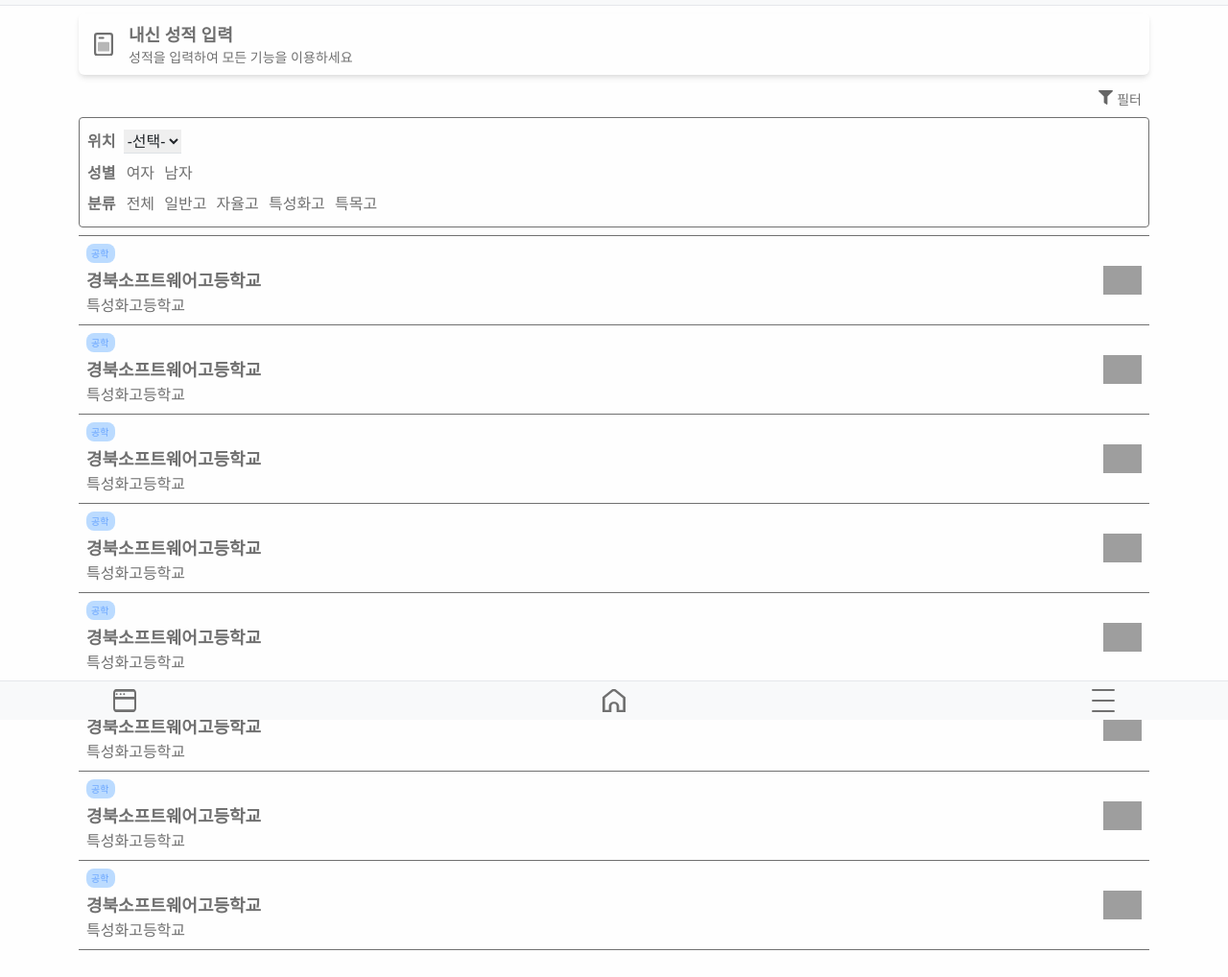
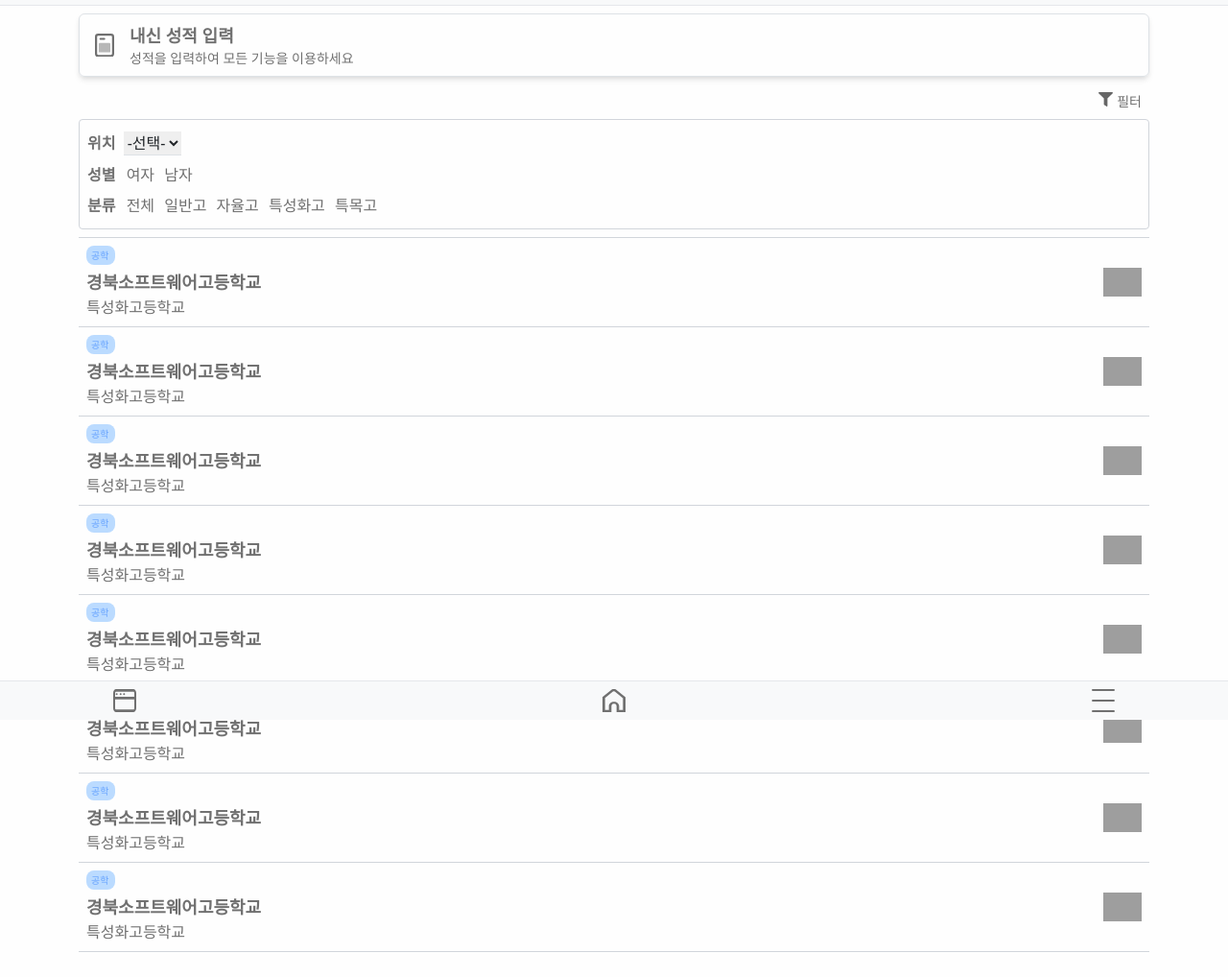
Before and after one commit to GoGoing-babo/front-end, a plain HTML site: page index.html in a window 1280 px wide. Shown: the part 50-1068 px from the top of the page at 96% size. Before the commit the page ends 1040 px from the top, so only its background shows below. Drawn offline with nearby package versions, Linux system fonts and the light colour scheme; grey boxes are pictures that could not be loaded.

Commit message:
modify index bg color

```diff
--- a/index.html
+++ b/index.html
@@ -110,7 +110,7 @@
     <div class="container pt-2 flex-1 mt-14">
 
       <!-- // 내신 성적 입력 -->
-      <div class="mb-2 border-none border-base-color py-2 justify-between rounded-md shadow-md">
+      <div class="mb-2 border border-gray-300 py-2 justify-between rounded-md shadow-md">
         <div class="flex px-2 ">
           <div class="self-center mr-4 ml-2">
             <svg id="today" xmlns="http://www.w3.org/2000/svg" width="20" height="24.444" viewBox="0 0 20 24.444">
@@ -128,7 +128,7 @@
       </div>
 
       <!-- // filter -->
-      <div class="flex justify-end pr-2 py-2 text-center border-base-color self-center">
+      <div class="flex justify-end pr-2 py-2 text-center border-gray-300 self-center">
         <div class="pr-1">
           <svg xmlns="http://www.w3.org/2000/svg" width="15" height="15" viewBox="0 0 20 20">
             <path id="filter" d="M19.062,0H.939A.938.938,0,0,0,.276,1.6L7.5,8.826v8.049a.938.938,0,0,0,.4.768l3.125,2.187a.938.938,0,0,0,1.475-.768V8.826L19.725,1.6A.938.938,0,0,0,19.062,0Z" transform="translate(0)" fill="rgba(0,0,0,0.6)"/>
@@ -138,12 +138,12 @@
           <p class="text-sm base-color m-0">필터</p>
         </div>
       </div>
-      <div class="flex flex-wrap mb-2 border-1 border-base-color py-2 justify-between rounded">
+      <div class="flex flex-wrap mb-2 border-1 border-gray-300 py-2 justify-between rounded">
         <div class="flex-col pl-2">
           <div class="my-1">
             <span class="text-base font-bold base-color mr-1">위치</span>
             <span>
-              <select name="area" id="area" class="border-bottom">
+              <select name="area" id="area" class="border-bottom outline-none">
                 <option value="">-선택-</option>
                 <option value="">서울</option>
                 <option value="">서울</option>
@@ -173,7 +173,7 @@
         </div>
       </div>
       <!-- // schools -->
-      <div class="flex flex-wrap border-b border-base-color py-2 justify-between border-t">
+      <div class="flex flex-wrap border-b border-gray-300 py-2 justify-between border-t">
         <div class="flex-col pl-2">
           <div class="pb-1">
             <svg
@@ -222,7 +222,7 @@
           </div>
         </div>
       </div>
-      <div class="flex flex-wrap border-b border-base-color py-2 justify-between">
+      <div class="flex flex-wrap border-b border-gray-300 py-2 justify-between">
         <div class="flex-col pl-2">
           <div class="pb-1">
             <svg
@@ -271,7 +271,7 @@
           </div>
         </div>
       </div>
-      <div class="flex flex-wrap border-b border-base-color py-2 justify-between">
+      <div class="flex flex-wrap border-b border-gray-300 py-2 justify-between">
         <div class="flex-col pl-2">
           <div class="pb-1">
             <svg
@@ -320,7 +320,7 @@
           </div>
         </div>
       </div>
-      <div class="flex flex-wrap border-b border-base-color py-2 justify-between">
+      <div class="flex flex-wrap border-b border-gray-300 py-2 justify-between">
         <div class="flex-col pl-2">
           <div class="pb-1">
             <svg
@@ -369,7 +369,7 @@
           </div>
         </div>
       </div>
-      <div class="flex flex-wrap border-b border-base-color py-2 justify-between">
+      <div class="flex flex-wrap border-b border-gray-300 py-2 justify-between">
         <div class="flex-col pl-2">
           <div class="pb-1">
             <svg
@@ -418,7 +418,7 @@
           </div>
         </div>
       </div>
-      <div class="flex flex-wrap border-b border-base-color py-2 justify-between">
+      <div class="flex flex-wrap border-b border-gray-300 py-2 justify-between">
         <div class="flex-col pl-2">
           <div class="pb-1">
             <svg
@@ -467,7 +467,7 @@
           </div>
         </div>
       </div>
-      <div class="flex flex-wrap border-b border-base-color py-2 justify-between">
+      <div class="flex flex-wrap border-b border-gray-300 py-2 justify-between">
         <div class="flex-col pl-2">
           <div class="pb-1">
             <svg
@@ -516,7 +516,7 @@
           </div>
         </div>
       </div>
-      <div class="flex flex-wrap border-b border-base-color py-2 justify-between">
+      <div class="mb-10 flex flex-wrap border-b border-gray-300 py-2 justify-between">
         <div class="flex-col pl-2">
           <div class="pb-1">
             <svg
```
